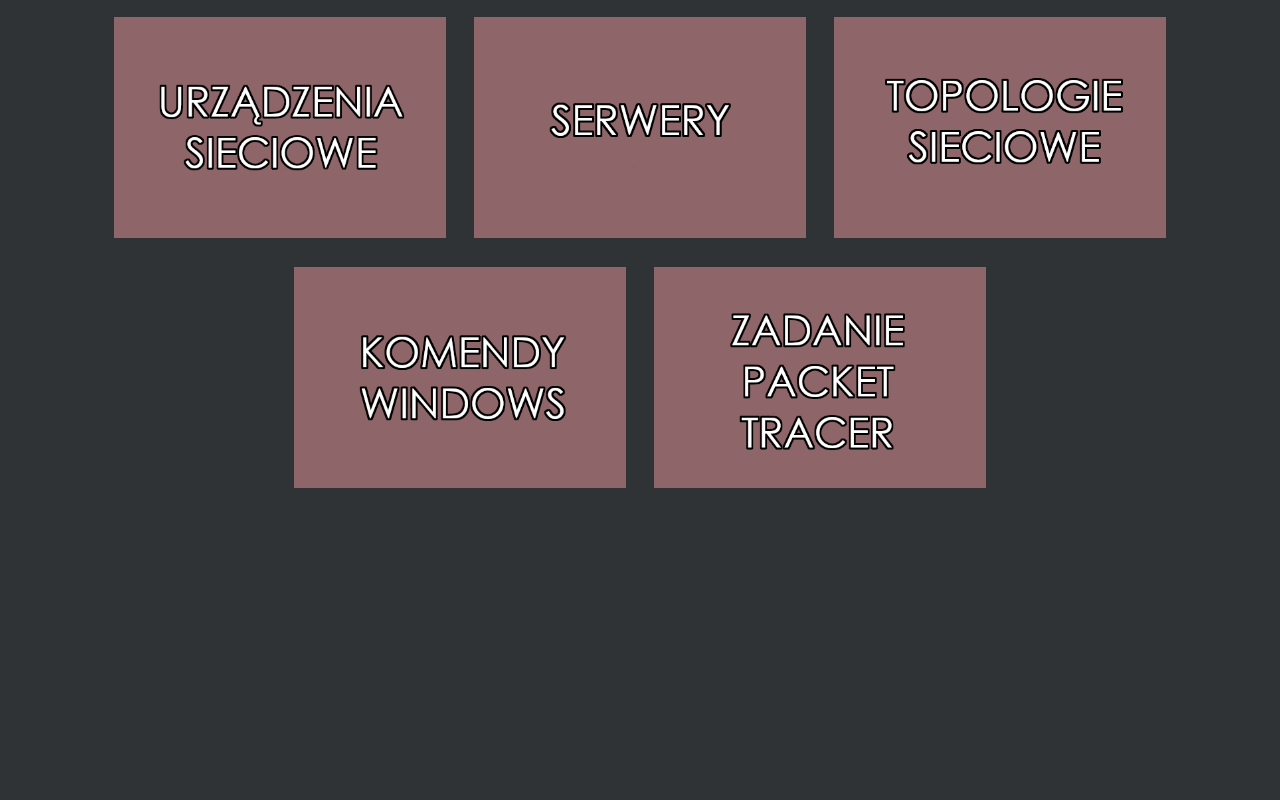
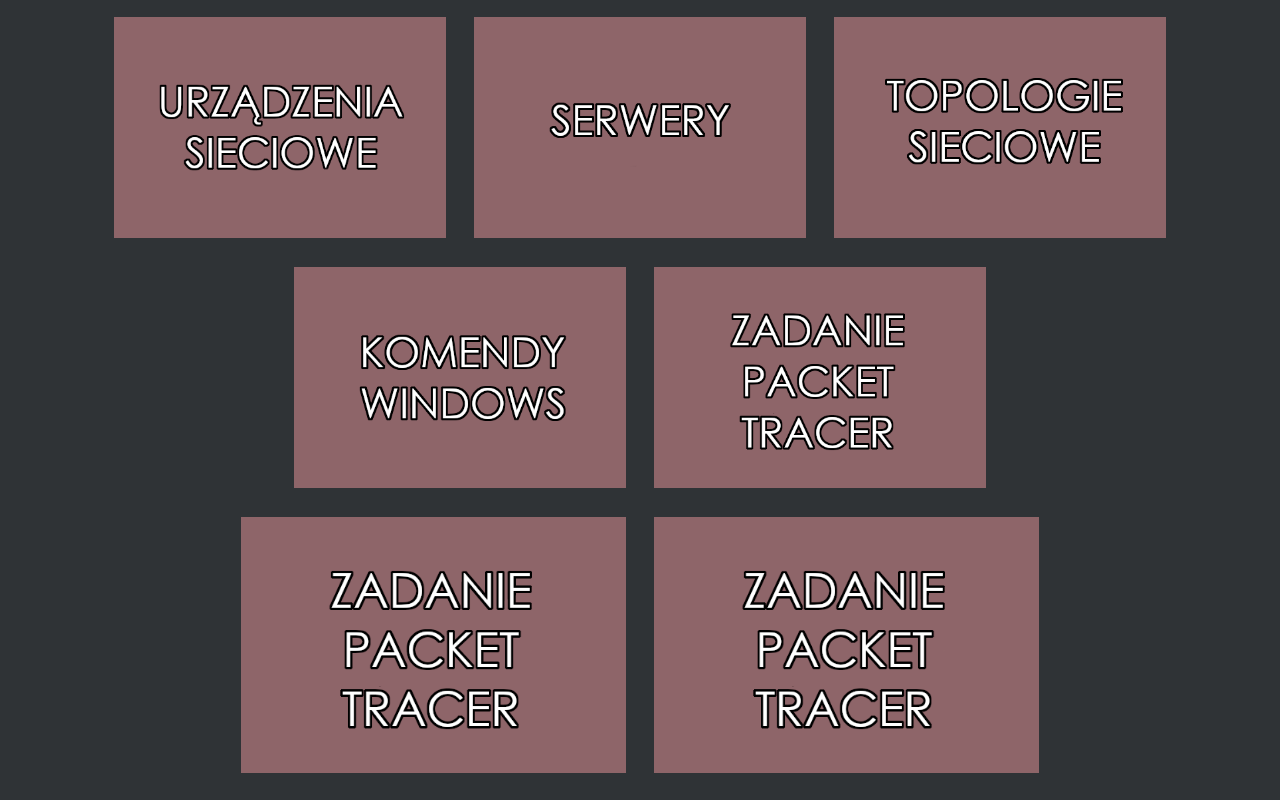
Before and after one commit to PaniParszywek/Laurakk, a plain HTML site: page index.html in a window 1280 px wide. Shown: the part 476-1276 px from the top of the page. Before the commit the page ends 991 px from the top, so only its background shows below. Drawn offline with nearby package versions, Linux system fonts and the light colour scheme.

Commit message:
Update index.html

```diff
--- a/index.html
+++ b/index.html
@@ -94,6 +94,22 @@
 					</figure>
 
 				</div>
+				</div>
+                                <div class="jumper">
+
+					<figure>
+						<a href="modelosi.html"><img src="img/zadanie.png" alt="SPIS KOMEND"></a>
+					</figure>
+
+				</div>
+			</div>
+                                <div class="jumper">
+
+					<figure>
+						<a href="protsiec.html"><img src="img/zadanie.png" alt="SPIS KOMEND"></a>
+					</figure>
+
+				</div>
 			</div>
 
 		</section>
```
